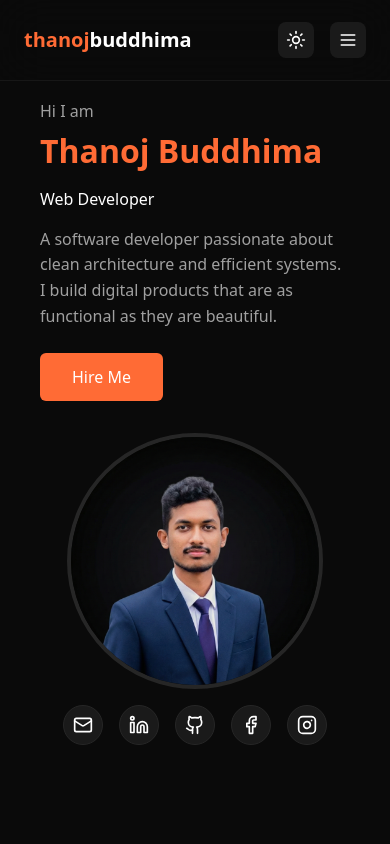
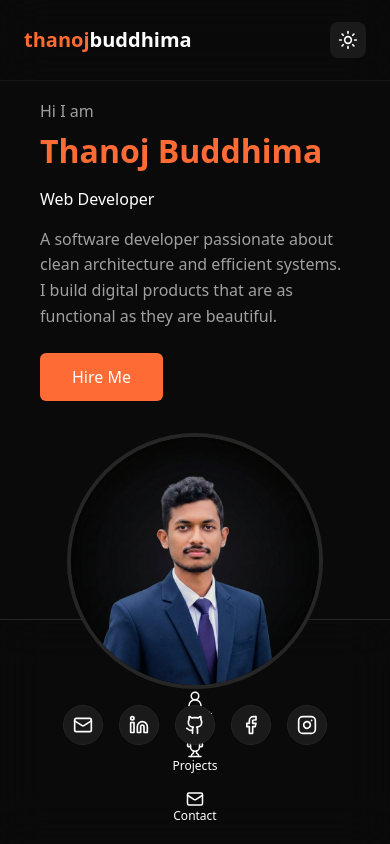
Before and after one commit to ThanojBuddhima/ThanojBuddhima.github.io, a React (Vite) app: page / in a window 390 px wide. Shown: the top 844 px of the page. Built offline with nearby package versions, Linux system fonts and the light colour scheme.

Commit message:
fix: viewport fallback for mobile BottomBar; improve visibility/padding

```diff
--- a/src/App.tsx
+++ b/src/App.tsx
@@ -9,6 +9,7 @@ import { BottomBar } from './components/BottomBar';
 import { ArrowUp } from 'lucide-react';
 import { motion, AnimatePresence } from 'motion/react';
 import { isMobile } from 'react-device-detect';
+import { useState } from 'react';
 
 export default function App() {
   const [isDarkMode, setIsDarkMode] = useState(true);
@@ -47,15 +48,25 @@ export default function App() {
     });
   };
 
+  const [isSmallScreen, setIsSmallScreen] = useState(() => typeof window !== 'undefined' ? window.matchMedia('(max-width: 1024px)').matches : false);
+
+  // keep a simple viewport fallback in case UA detection misses some devices
+  if (typeof window !== 'undefined') {
+    const mq = window.matchMedia('(max-width: 1024px)');
+    mq.onchange = (e) => setIsSmallScreen(e.matches);
+  }
+
+  const showMobileBar = isMobile || isSmallScreen;
+
   return (
-    <div className={`w-full min-h-screen bg-background transition-colors duration-300 overflow-x-hidden ${isMobile ? 'pb-24' : ''}`}>
-      <Header isDarkMode={isDarkMode} toggleDarkMode={toggleDarkMode} isMobileDevice={isMobile} />
+    <div className={`w-full min-h-screen bg-background transition-colors duration-300 overflow-x-hidden ${showMobileBar ? 'pb-28' : ''}`}>
+      <Header isDarkMode={isDarkMode} toggleDarkMode={toggleDarkMode} isMobileDevice={showMobileBar} />
       <Hero isDarkMode={isDarkMode} />
       <About />
       <ProjectsAndAchievements />
       <Contact />
       <Footer />
-      {isMobile && <BottomBar />}
+      {showMobileBar && <BottomBar />}
 
       {/* Scroll to Top Button */}
       <AnimatePresence>
@@ -66,7 +77,7 @@ export default function App() {
             exit={{ opacity: 0, y: 20 }}
             transition={{ duration: 0.3 }}
             onClick={scrollToTop}
-            className={`fixed right-8 z-50 w-12 h-12 bg-[#FF6B35] text-white rounded-full flex items-center justify-center transition-colors ${isMobile ? 'bottom-28' : 'bottom-8'}`}
+            className={`fixed right-8 z-50 w-12 h-12 bg-[#FF6B35] text-white rounded-full flex items-center justify-center transition-colors ${showMobileBar ? 'bottom-32' : 'bottom-8'}`}
             whileHover={{ scale: 1.05, backgroundColor: '#FF8C66' }}
             whileTap={{ scale: 0.9 }}
             aria-label="Scroll to top"
--- a/src/components/BottomBar.tsx
+++ b/src/components/BottomBar.tsx
@@ -37,10 +37,10 @@ export function BottomBar() {
   }, []);
 
   return (
-    <div className="fixed bottom-0 left-0 right-0 z-50 border-t border-border/60 bg-background/95 backdrop-blur-xl lg:hidden">
+    <div className="fixed bottom-0 left-0 right-0 z-[60] border-t border-border/60 bg-background/95 backdrop-blur-xl lg:hidden">
       <div
-        className="mx-auto grid max-w-md grid-cols-4 px-2 py-2"
-        style={{ paddingBottom: 'max(0.5rem, env(safe-area-inset-bottom))' }}
+        className="mx-auto grid max-w-md grid-cols-4 px-3 py-3"
+        style={{ paddingBottom: 'max(0.75rem, env(safe-area-inset-bottom))' }}
       >
         {navItems.map((item) => {
           const Icon = item.icon;
@@ -51,7 +51,7 @@ export function BottomBar() {
               key={item.id}
               onClick={() => scrollToSection(item.id)}
               className={`flex flex-col items-center justify-center gap-1 rounded-md py-2 text-xs transition-colors ${
-                isActive ? 'text-[#FF6B35]' : 'text-muted-foreground hover:text-foreground'
+                isActive ? 'text-[#FF6B35]' : 'text-foreground/70 hover:text-foreground'
               }`}
               aria-label={`Go to ${item.label}`}
             >
```
